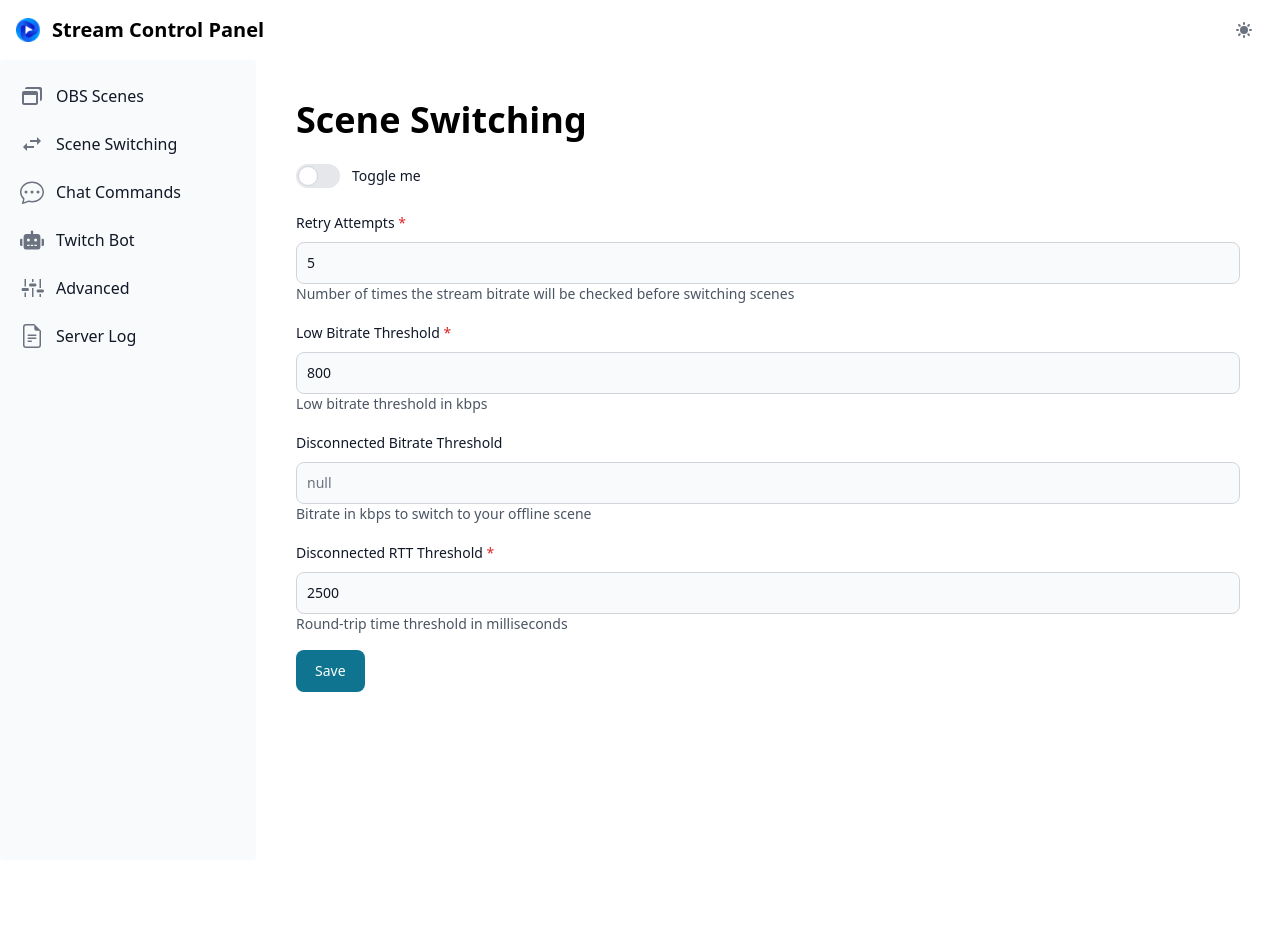
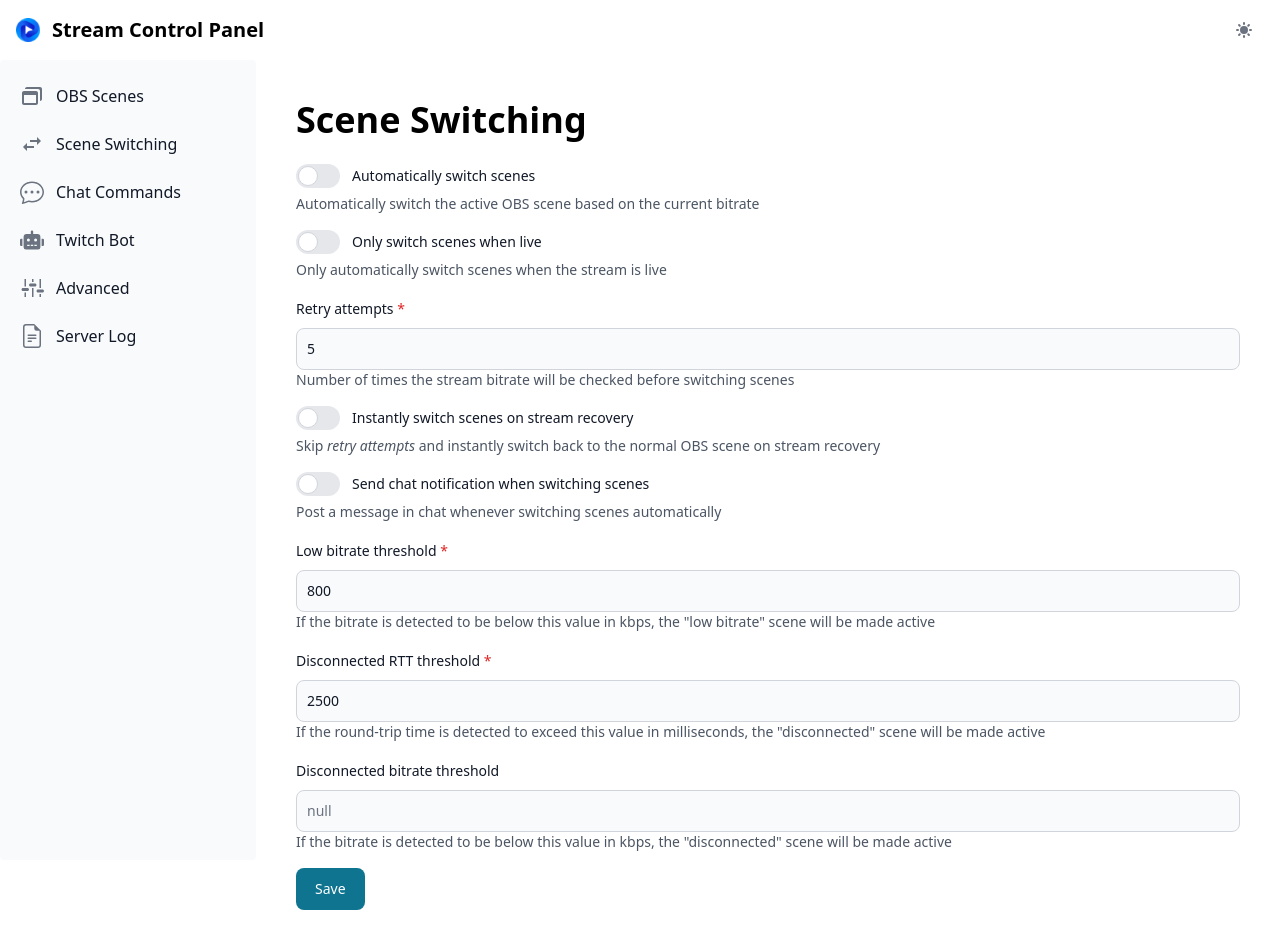
Before and after one commit to onsmith/irl-server-control-panel, a Next.js app: page /scene-switching in a window 1280 px wide. Shown: the top 948 px of the page. Before the commit the page ends 860 px from the top, so only its background shows below. Built offline with nearby package versions, Linux system fonts and the light colour scheme.

Commit message:
Build out form elements

```diff
--- a/app/chat-commands/page.tsx
+++ b/app/chat-commands/page.tsx
@@ -33,7 +33,7 @@ export default function ChatCommandsPage(): JSX.Element {
           <div>
             <div className="mb-2 block">
               <Label htmlFor="language">
-                Chat Language <span className="text-red-600">*</span>
+                Chat language <span className="text-red-600">*</span>
               </Label>
             </div>
             <select
@@ -55,7 +55,7 @@ export default function ChatCommandsPage(): JSX.Element {
           <div>
             <div className="mb-2 block">
               <Label htmlFor="chatUsername">
-                Twitch Username <span className="text-red-600">*</span>
+                Twitch username <span className="text-red-600">*</span>
               </Label>
             </div>
             <TextInput
@@ -65,41 +65,94 @@ export default function ChatCommandsPage(): JSX.Element {
               required
             />
             <p className="text-gray-600 dark:text-gray-400 text-sm">
-              Username of the Twitch account you will stream from
+              Username of the streamer's Twitch account
             </p>
           </div>
 
           <div>
             <div className="mb-2 block">
-              <Label htmlFor="chatAdmins">Twitch Mod Usernames</Label>
+              <Label htmlFor="chatAdmins">Twitch admin usernames</Label>
             </div>
             <TextInput
               id="chatAdmins"
               type="input"
-              placeholder="mod1, mod2"
-              required
+              placeholder="admin1, admin2"
             />
             <p className="text-gray-600 dark:text-gray-400 text-sm">
-              Username of the Twitch accounts that can use commands, separated
-              by commas
+              Usernames of the Twitch accounts who should have full access to
+              all of the stream server's chat commands, separated by commas and/or spaces
             </p>
           </div>
 
           <div>
             <div className="mb-2 block">
               <Label htmlFor="chatPrefix">
-                Chat Command Prefix <span className="text-red-600">*</span>
+                Chat command prefix character <span className="text-red-600">*</span>
               </Label>
             </div>
             <TextInput
               id="chatPrefix"
               type="input"
+              defaultValue="!"
               placeholder="!"
+              minLength={1}
               maxLength={1}
               required
             />
             <p className="text-gray-600 dark:text-gray-400 text-sm">
-              Prefix to use in chat to specify a command
+              Prefix character to use to specify a chat command
+            </p>
+          </div>
+
+          <div>
+            <label className="relative inline-flex items-center cursor-pointer">
+              <input
+                type="checkbox"
+                className="sr-only peer"
+                name="chatEnableModCommands"
+              />
+              <div className="w-11 h-6 bg-gray-200 peer-focus:outline-none peer-focus:ring-4 peer-focus:ring-blue-300 dark:peer-focus:ring-blue-800 rounded-full peer dark:bg-gray-700 peer-checked:after:translate-x-full peer-checked:after:border-white after:content-[''] after:absolute after:top-[2px] after:left-[2px] after:bg-white after:border-gray-300 after:border after:rounded-full after:h-5 after:w-5 after:transition-all dark:border-gray-600 peer-checked:bg-blue-600"></div>
+              <span className="ml-3 text-sm font-medium text-gray-900 dark:text-gray-300">
+                Enable mod-only commands
+              </span>
+            </label>
+            <p className="text-gray-600 dark:text-gray-400 text-sm">
+              Gives mods permission to use certain chat commands
+            </p>
+          </div>
+
+          <div>
+            <label className="relative inline-flex items-center cursor-pointer">
+              <input
+                type="checkbox"
+                className="sr-only peer"
+                name="chatEnablePublicCommands"
+              />
+              <div className="w-11 h-6 bg-gray-200 peer-focus:outline-none peer-focus:ring-4 peer-focus:ring-blue-300 dark:peer-focus:ring-blue-800 rounded-full peer dark:bg-gray-700 peer-checked:after:translate-x-full peer-checked:after:border-white after:content-[''] after:absolute after:top-[2px] after:left-[2px] after:bg-white after:border-gray-300 after:border after:rounded-full after:h-5 after:w-5 after:transition-all dark:border-gray-600 peer-checked:bg-blue-600"></div>
+              <span className="ml-3 text-sm font-medium text-gray-900 dark:text-gray-300">
+                Enable public commands
+              </span>
+            </label>
+            <p className="text-gray-600 dark:text-gray-400 text-sm">
+              Allows anyone to use the <code>!bitrate</code> chat command
+            </p>
+          </div>
+
+          <div>
+            <label className="relative inline-flex items-center cursor-pointer">
+              <input
+                type="checkbox"
+                className="sr-only peer"
+                name="enableAutoStopStreamOnHostOrRaid"
+              />
+              <div className="w-11 h-6 bg-gray-200 peer-focus:outline-none peer-focus:ring-4 peer-focus:ring-blue-300 dark:peer-focus:ring-blue-800 rounded-full peer dark:bg-gray-700 peer-checked:after:translate-x-full peer-checked:after:border-white after:content-[''] after:absolute after:top-[2px] after:left-[2px] after:bg-white after:border-gray-300 after:border after:rounded-full after:h-5 after:w-5 after:transition-all dark:border-gray-600 peer-checked:bg-blue-600"></div>
+              <span className="ml-3 text-sm font-medium text-gray-900 dark:text-gray-300">
+                Automatic end stream on host or raid
+              </span>
+            </label>
+            <p className="text-gray-600 dark:text-gray-400 text-sm">
+              Automatically ends the stream if the streamer initiates a raid or
+              host
             </p>
           </div>
 
--- a/app/obs-scenes/page.tsx
+++ b/app/obs-scenes/page.tsx
@@ -16,7 +16,7 @@ export default function ObsScenesPage(): JSX.Element {
           <div>
             <div className="mb-2 block">
               <Label htmlFor="switchingScenesNormal">
-                Normal Bitrate Scene <span className="text-red-600">*</span>
+                Main scene name <span className="text-red-600">*</span>
               </Label>
             </div>
             <TextInput
@@ -33,7 +33,7 @@ export default function ObsScenesPage(): JSX.Element {
           <div>
             <div className="mb-2 block">
               <Label htmlFor="switchingScenesLow">
-                Low Bitrate Scene <span className="text-red-600">*</span>
+                Low bitrate scene name <span className="text-red-600">*</span>
               </Label>
             </div>
             <TextInput
@@ -50,7 +50,7 @@ export default function ObsScenesPage(): JSX.Element {
           <div>
             <div className="mb-2 block">
               <Label htmlFor="switchingScenesOffline">
-                Disconnected Bitrate Scene{" "}
+                Disconnected scene name{" "}
                 <span className="text-red-600">*</span>
               </Label>
             </div>
@@ -67,13 +67,12 @@ export default function ObsScenesPage(): JSX.Element {
 
           <div>
             <div className="mb-2 block">
-              <Label htmlFor="optionalScenesStarting">Starting Scene</Label>
+              <Label htmlFor="optionalScenesStarting">Starting scene name</Label>
             </div>
             <TextInput
               id="optionalScenesStarting"
               type="input"
               placeholder="starting"
-              required
             />
             <p className="text-gray-600 dark:text-gray-400 text-sm">
               Name of OBS scene to switch to when the chat command{" "}
@@ -83,13 +82,12 @@ export default function ObsScenesPage(): JSX.Element {
 
           <div>
             <div className="mb-2 block">
-              <Label htmlFor="optionalScenesEnding">Ending Scene</Label>
+              <Label htmlFor="optionalScenesEnding">Ending scene name</Label>
             </div>
             <TextInput
               id="optionalScenesEnding"
               type="input"
               placeholder="ending"
-              required
             />
             <p className="text-gray-600 dark:text-gray-400 text-sm">
               Name of OBS scene to switch to when the chat command{" "}
@@ -99,13 +97,12 @@ export default function ObsScenesPage(): JSX.Element {
 
           <div>
             <div className="mb-2 block">
-              <Label htmlFor="optionalScenesPrivacy">Privacy Scene</Label>
+              <Label htmlFor="optionalScenesPrivacy">Privacy scene name</Label>
             </div>
             <TextInput
               id="optionalScenesPrivacy"
               type="input"
               placeholder="privacy"
-              required
             />
             <p className="text-gray-600 dark:text-gray-400 text-sm">
               Name of OBS scene to switch to when the chat command{" "}
@@ -115,13 +112,12 @@ export default function ObsScenesPage(): JSX.Element {
 
           <div>
             <div className="mb-2 block">
-              <Label htmlFor="optionalScenesRefresh">Refresh Scene</Label>
+              <Label htmlFor="optionalScenesRefresh">Refresh scene name</Label>
             </div>
             <TextInput
               id="optionalScenesRefresh"
               type="input"
               placeholder="refresh"
-              required
             />
             <p className="text-gray-600 dark:text-gray-400 text-sm">
               Name of OBS scene to switch to when the chat command{" "}
--- a/app/scene-switching/page.tsx
+++ b/app/scene-switching/page.tsx
@@ -15,18 +15,45 @@ export default function SceneSwitchingPage(): JSX.Element {
         <form className="flex flex-col gap-4">
           <div>
             <label className="relative inline-flex items-center cursor-pointer">
-              <input type="checkbox" value="" className="sr-only peer" name="switcherBitrateSwitcherEnabled" />
+              <input
+                type="checkbox"
+                value=""
+                className="sr-only peer"
+                name="switcherBitrateSwitcherEnabled"
+              />
               <div className="w-11 h-6 bg-gray-200 peer-focus:outline-none peer-focus:ring-4 peer-focus:ring-blue-300 dark:peer-focus:ring-blue-800 rounded-full peer dark:bg-gray-700 peer-checked:after:translate-x-full peer-checked:after:border-white after:content-[''] after:absolute after:top-[2px] after:left-[2px] after:bg-white after:border-gray-300 after:border after:rounded-full after:h-5 after:w-5 after:transition-all dark:border-gray-600 peer-checked:bg-blue-600"></div>
               <span className="ml-3 text-sm font-medium text-gray-900 dark:text-gray-300">
-                Toggle me
+                Automatically switch scenes
               </span>
             </label>
+            <p className="text-gray-600 dark:text-gray-400 text-sm">
+              Automatically switch the active OBS scene based on the current
+              bitrate
+            </p>
+          </div>
+
+          <div>
+            <label className="relative inline-flex items-center cursor-pointer">
+              <input
+                type="checkbox"
+                value=""
+                className="sr-only peer"
+                name="switcherOnlySwitchWhenStreaming"
+              />
+              <div className="w-11 h-6 bg-gray-200 peer-focus:outline-none peer-focus:ring-4 peer-focus:ring-blue-300 dark:peer-focus:ring-blue-800 rounded-full peer dark:bg-gray-700 peer-checked:after:translate-x-full peer-checked:after:border-white after:content-[''] after:absolute after:top-[2px] after:left-[2px] after:bg-white after:border-gray-300 after:border after:rounded-full after:h-5 after:w-5 after:transition-all dark:border-gray-600 peer-checked:bg-blue-600"></div>
+              <span className="ml-3 text-sm font-medium text-gray-900 dark:text-gray-300">
+                Only switch scenes when live
+              </span>
+            </label>
+            <p className="text-gray-600 dark:text-gray-400 text-sm">
+              Only automatically switch scenes when the stream is live
+            </p>
           </div>
 
           <div>
             <div className="mb-2 block">
               <Label htmlFor="switcherRetryAttempts">
-                Retry Attempts <span className="text-red-600">*</span>
+                Retry attempts <span className="text-red-600">*</span>
               </Label>
             </div>
             <TextInput
@@ -43,9 +70,46 @@ export default function SceneSwitchingPage(): JSX.Element {
           </div>
 
           <div>
+            <label className="relative inline-flex items-center cursor-pointer">
+              <input
+                type="checkbox"
+                value=""
+                className="sr-only peer"
+                name="instantlySwitchOnRecover"
+              />
+              <div className="w-11 h-6 bg-gray-200 peer-focus:outline-none peer-focus:ring-4 peer-focus:ring-blue-300 dark:peer-focus:ring-blue-800 rounded-full peer dark:bg-gray-700 peer-checked:after:translate-x-full peer-checked:after:border-white after:content-[''] after:absolute after:top-[2px] after:left-[2px] after:bg-white after:border-gray-300 after:border after:rounded-full after:h-5 after:w-5 after:transition-all dark:border-gray-600 peer-checked:bg-blue-600"></div>
+              <span className="ml-3 text-sm font-medium text-gray-900 dark:text-gray-300">
+                Instantly switch scenes on stream recovery
+              </span>
+            </label>
+            <p className="text-gray-600 dark:text-gray-400 text-sm">
+              Skip <em>retry attempts</em> and instantly switch back to the
+              normal OBS scene on stream recovery
+            </p>
+          </div>
+
+          <div>
+            <label className="relative inline-flex items-center cursor-pointer">
+              <input
+                type="checkbox"
+                value=""
+                className="sr-only peer"
+                name="autoSwitchNotification"
+              />
+              <div className="w-11 h-6 bg-gray-200 peer-focus:outline-none peer-focus:ring-4 peer-focus:ring-blue-300 dark:peer-focus:ring-blue-800 rounded-full peer dark:bg-gray-700 peer-checked:after:translate-x-full peer-checked:after:border-white after:content-[''] after:absolute after:top-[2px] after:left-[2px] after:bg-white after:border-gray-300 after:border after:rounded-full after:h-5 after:w-5 after:transition-all dark:border-gray-600 peer-checked:bg-blue-600"></div>
+              <span className="ml-3 text-sm font-medium text-gray-900 dark:text-gray-300">
+                Send chat notification when switching scenes
+              </span>
+            </label>
+            <p className="text-gray-600 dark:text-gray-400 text-sm">
+              Post a message in chat whenever switching scenes automatically
+            </p>
+          </div>
+
+          <div>
             <div className="mb-2 block">
               <Label htmlFor="switcherTriggersLow">
-                Low Bitrate Threshold <span className="text-red-600">*</span>
+                Low bitrate threshold <span className="text-red-600">*</span>
               </Label>
             </div>
             <TextInput
@@ -56,31 +120,15 @@ export default function SceneSwitchingPage(): JSX.Element {
               required
             />
             <p className="text-gray-600 dark:text-gray-400 text-sm">
-              Low bitrate threshold in kbps
-            </p>
-          </div>
-
-          <div>
-            <div className="mb-2 block">
-              <Label htmlFor="switcherTriggersOffline">
-                Disconnected Bitrate Threshold
-              </Label>
-            </div>
-            <TextInput
-              id="switcherTriggersOffline"
-              type="number"
-              min={1}
-              placeholder="null"
-            />
-            <p className="text-gray-600 dark:text-gray-400 text-sm">
-              Bitrate in kbps to switch to your offline scene
+              If the bitrate is detected to be below this value in kbps, the
+              "low bitrate" scene will be made active
             </p>
           </div>
 
           <div>
             <div className="mb-2 block">
               <Label htmlFor="switcherTriggersRtt">
-                Disconnected RTT Threshold{" "}
+                Disconnected RTT threshold{" "}
                 <span className="text-red-600">*</span>
               </Label>
             </div>
@@ -92,7 +140,26 @@ export default function SceneSwitchingPage(): JSX.Element {
               required
             />
             <p className="text-gray-600 dark:text-gray-400 text-sm">
-              Round-trip time threshold in milliseconds
+              If the round-trip time is detected to exceed this value in
+              milliseconds, the "disconnected" scene will be made active
+            </p>
+          </div>
+
+          <div>
+            <div className="mb-2 block">
+              <Label htmlFor="switcherTriggersOffline">
+                Disconnected bitrate threshold
+              </Label>
+            </div>
+            <TextInput
+              id="switcherTriggersOffline"
+              type="number"
+              min={1}
+              placeholder="null"
+            />
+            <p className="text-gray-600 dark:text-gray-400 text-sm">
+              If the bitrate is detected to be below this value in kbps, the
+              "disconnected" scene will be made active
             </p>
           </div>
 
```
Also changed, not shown: 1 other file (tests, documents, lock files or other folders).
